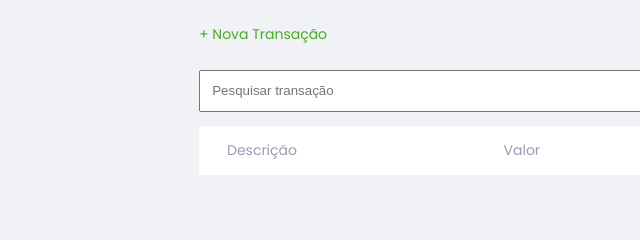
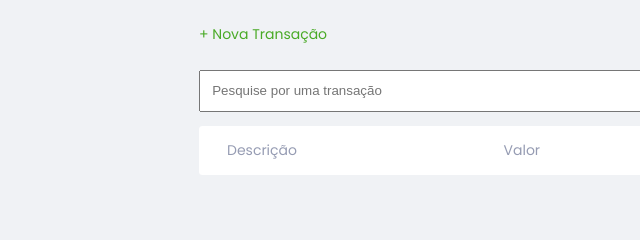
Before and after one commit to m-galdino/finance, a plain HTML site: page index.html in a window 1280 px wide. Shown: the part 220-460 px from the top of the page, 41-681 px from the left. Drawn offline with Linux system fonts and the light colour scheme.

Commit message:
Alterando descricao de placeholder de input pesquisar

```diff
--- a/index.html
+++ b/index.html
@@ -48,7 +48,7 @@
                 <h2 class="sr-only">Transações</h2>
 
                 <a href="#" onclick="Modal.open()" class="button new">+ Nova Transação</a>
-                <input type="text" id="pesquisar" onInput="App.filter()" placeholder="Pesquisar transação">
+                <input type="text" id="pesquisar" onInput="App.filter()" placeholder="Pesquise por uma transação">
 
 
                 <table id="data-table">
```
